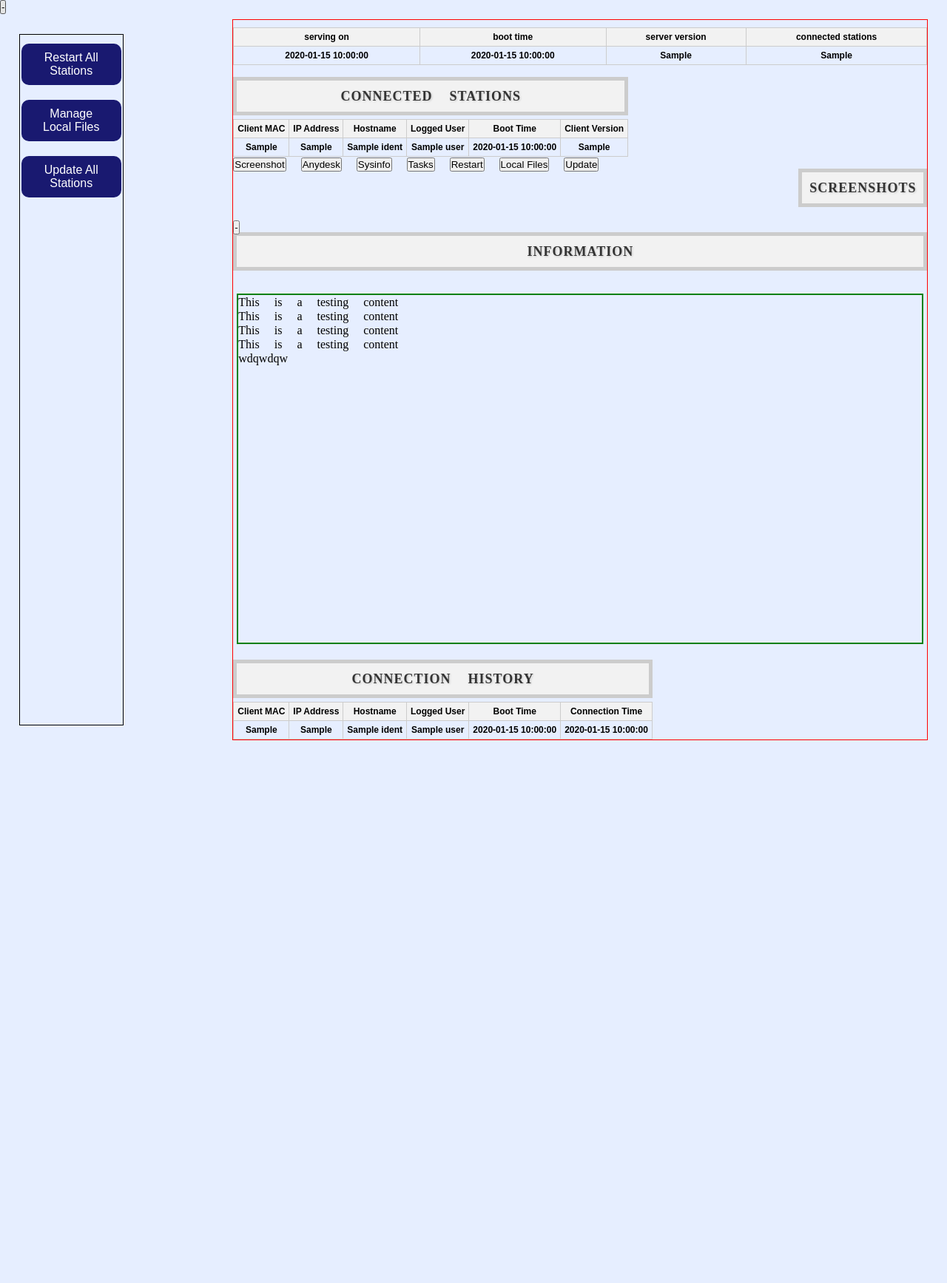
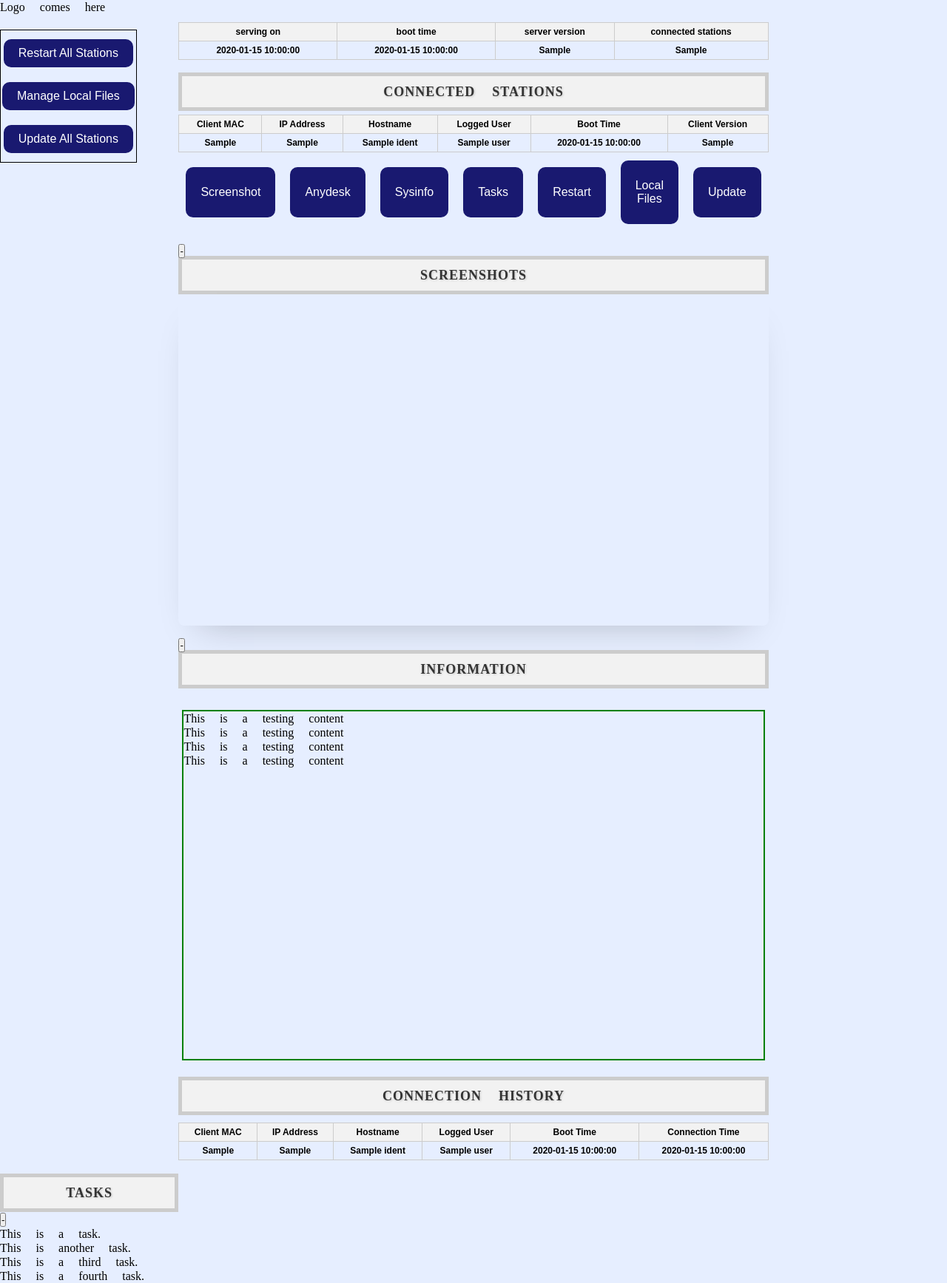
Before and after one commit to GShwartz/HandsOff-WEB, a Python web app: template templates/index.html in a window 1280 px wide. Shown: the whole page at 74% size. Before the commit the page ends 1001 px from the top, so only its background shows below. Run offline with Jinja, Linux system fonts and the light colour scheme; the template is opened without the code that fills it: most values are stand-ins (such as "Sample title", 1, 10 or a date in 2020).

Commit message:
updated tasks

```diff
--- a/templates/index.html
+++ b/templates/index.html
@@ -10,19 +10,13 @@
 	<script src="{{ url_for('static', filename='table_data.js') }}" defer></script>
 	<script src="{{ url_for('static', filename='minimizer.js') }}" defer></script>
 </head>
-
 <body>
-	<div class="main-container">
-		<div class="left-container-wrapper">
-			<div class="sidebar-buttons-container">
-				<button id="restart-all" class="sidebar-button" data-action="restart">Restart All Stations</button>
-				<button id="clear-local-files" class="sidebar-button" data-action="local">Manage Local Files</button>
-				<button id="update-all" class="sidebar-button" data-action="update">Update All Stations</button>
-				<script src="{{ url_for('static', filename='sidebar-controller.js') }}"></script>
-			</div>
+	<div class="grid-main-container">
+		<div class="Logo">
+			<p>Logo comes here</p>
 		</div>
 
-		<div class="middle-container-wrapper">
+		<div class="ServerInfo">
 			<div class="server-table">
 			<table>
 				<thead>
@@ -43,8 +37,10 @@
 				</tbody>
 			</table>
 		</div>
+		</div>
 
-			<div class="connected-table">
+		<div class="ConnectedStations">
+			<div class="table-connected">
 				<h1 >Connected Stations</h1>
 				<table>
 					<thead>
@@ -59,7 +55,7 @@
 					</thead>
 					<tbody>
 						{% for endpoint in endpoints %}
-						<tr class="row-data" data-id="{{ endpoint.client_mac }}" data-ip="{{ endpoint.ip }}" data-hostname="{{ endpoint.ident }}" data-user="{{ endpoint.user }}" data-boot="{{ endpoint.boot_time }}" data-connection="{{ endpoint.connection_time }}">
+						<tr class="table-connected-row-data" data-id="{{ endpoint.client_mac }}" data-ip="{{ endpoint.ip }}" data-hostname="{{ endpoint.ident }}" data-user="{{ endpoint.user }}" data-boot="{{ endpoint.boot_time }}" data-connection="{{ endpoint.connection_time }}">
 							<td>{{ endpoint.client_mac }}</td>
 							<td>{{ endpoint.ip }}</td>
 							<td>{{ endpoint.ident }}</td>
@@ -76,8 +72,10 @@
 					</tbody>
 				</table>
 			</div>
+		</div>
 
-			<div class="buttons-container">
+		<div class="Controller">
+			<div class="controller-buttons-container">
 				<button class="button" data-action="screenshot">Screenshot</button>
 				<button class="button" data-action="anydesk">Anydesk</button>
 				<button class="button" data-action="sysinfo">Sysinfo</button>
@@ -87,17 +85,19 @@
 				<button id="update" class="button" data-action="update">Update</button>
 				<script type="module" src="{{ url_for('static', filename='controller.js') }}" defer></script>
 			</div>
+		</div>
 
-			<div class="slider-wrapper">
+		<div class="Screenshots">
+			<div class="screenshots-slider-wrapper">
+				<h1 id="screenshots-header">Screenshots</h1>
 				<button class="screenshots-minimize-button">-</button>
-				<h1 id="screenshots-header">Screenshots</h1>
-				<div class="slider-container">
-					<div class="slider">
-						<div class="slider-nav"></div>
+					<div class="screenshots-slider">
+						<div class="screenshots-slider-nav"></div>
 					</div>
 			</div>
 		</div>
 
+		<div class="Information">
 			<div class="information-wrapper">
 				<button class="information-minimize-button">-</button>
 				<h1 id="information-header">Information</h1>
@@ -106,14 +106,31 @@
 						This is a testing content<br>
 						This is a testing content<br>
 						This is a testing content<br>
-						wdqwdqw<br>
 					</p>
 				</div>
 			</div>
+		</div>
 
-			<div class="history-table">
+		<div class="Tasks">
+		  <div class="tasks-wrapper">
+			<h1 id="tasks-header">Tasks</h1>
+			<button class="tasks-minimize-button">-</button>
+
+			<div class="tasks-container">
+			  <ul>
+				<li>This is a task.</li>
+				<li>This is another task.</li>
+				<li>This is a third task.</li>
+				<li>This is a fourth task.</li>
+			  </ul>
+			</div>
+		  </div>
+		</div>
+
+		<div class="ConnectionHistory">
+		  <div class="table-history-wrapper">
 			<h1>Connection History</h1>
-				<button class="history-minimize-button">-</button>
+			<div class="table-history">
 			  <table>
 				<thead>
 				  <tr>
@@ -146,5 +163,26 @@
 			</div>
 		  </div>
 		</div>
+
+		<div class="TopNav"></div>
+
+		<div class="Footer"></div>
+
+		<div class="LeftNav">
+			<div class="left-container-wrapper">
+				<div class="sidebar-buttons-container">
+					<button id="restart-all" class="sidebar-button" data-action="restart">Restart All Stations</button>
+					<button id="clear-local-files" class="sidebar-button" data-action="local">Manage Local Files</button>
+					<button id="update-all" class="sidebar-button" data-action="update">Update All Stations</button>
+					<script src="{{ url_for('static', filename='sidebar-controller.js') }}"></script>
+				</div>
+			</div>
+		</div>
+
+		<div class="RightNav"></div>
+
+		<div class="UserMgmt"></div>
+    </div>
+
 </body>
 </html>
```
Lines whose indentation alone changed are shown as unchanged.
